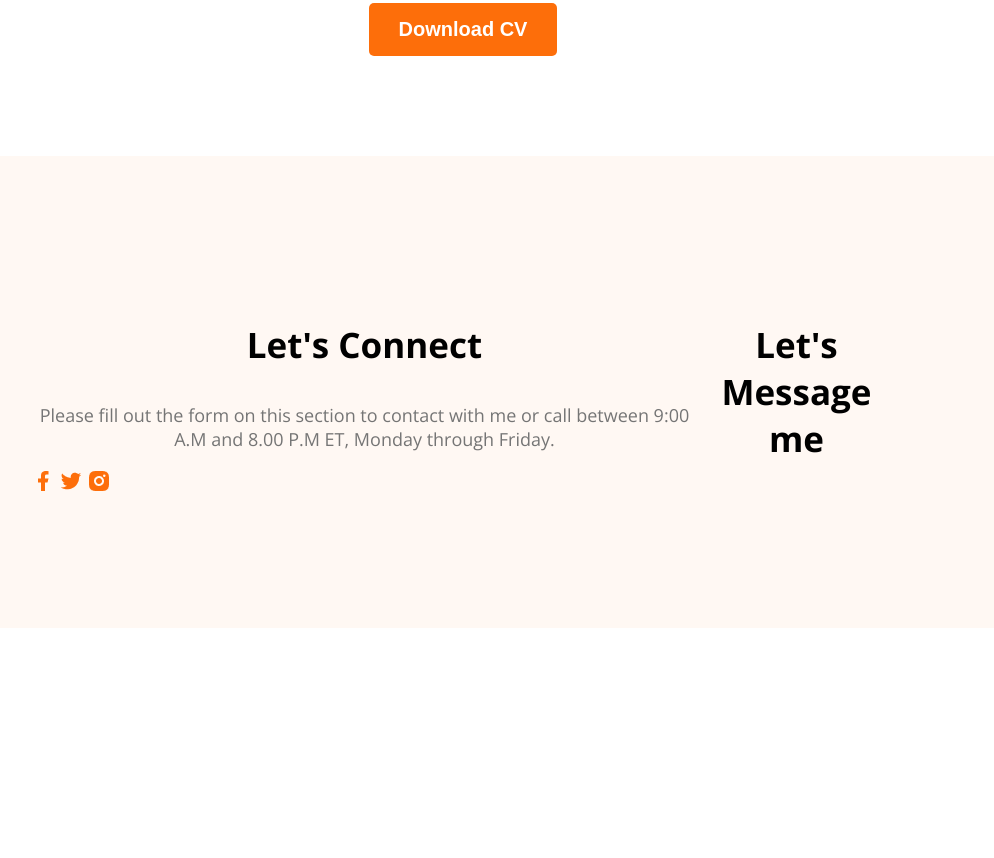
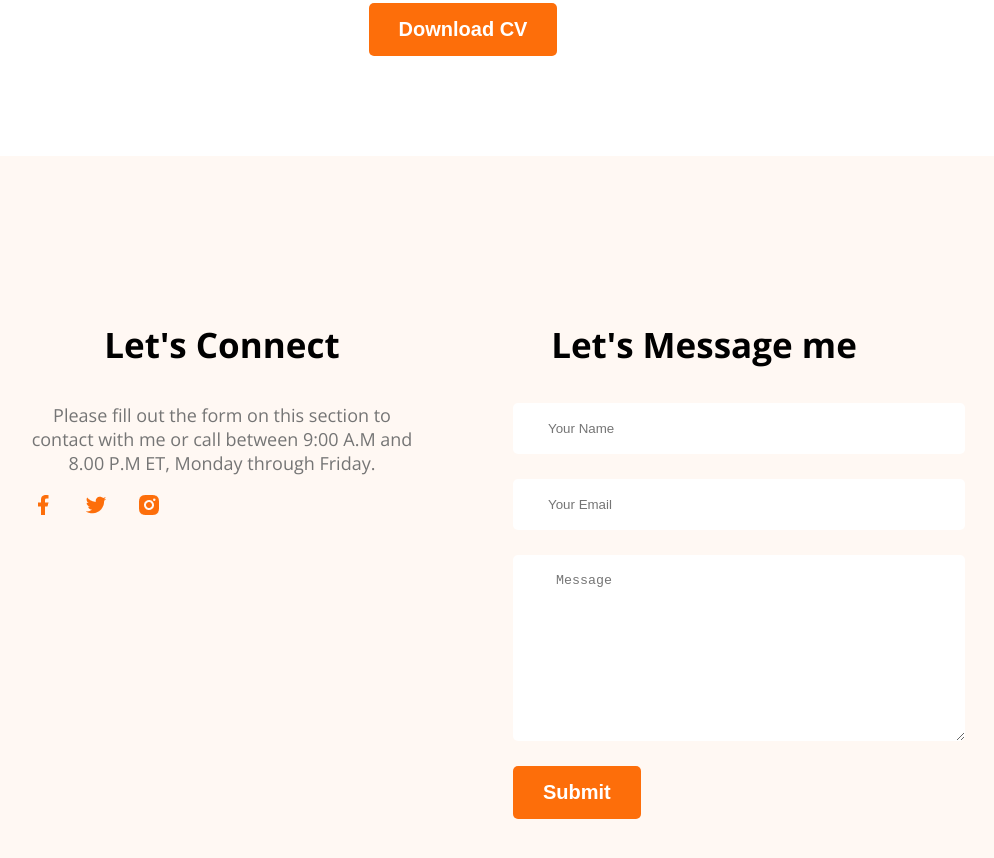
Before and after one commit to Mohammed-Saiful-Islam/web-developer-portfolio, a plain HTML site: page index.html in a window 1280 px wide. Shown: the part 3022-3880 px from the top of the page, without its empty margins (177-1171 px from the left). Before the commit the page ends 3658 px from the top, so only its background shows below. Drawn offline with nearby package versions, Linux system fonts and the light colour scheme.

Commit message:
finished footer section with contact form

```diff
--- a/index.html
+++ b/index.html
@@ -176,6 +176,12 @@
         </div>
         <div class="footer-column">
             <h3 class="section-title">Let's Message me</h3>
+            <form class="contact" action="">
+                <input type="text" placeholder="Your Name">
+                <input type="email" name="" id="" placeholder="Your Email">
+                <textarea class="textarea" name="" id="" cols="30" rows="10" placeholder=" Message"></textarea>
+                <input class="btn-primary" type="submit" value="Submit">
+            </form>
         </div>
     </footer>
 </body>
--- a/styles/portfolio.css
+++ b/styles/portfolio.css
@@ -3,13 +3,16 @@ body {
     font-family: 'lato', sans-serif;
     font-family: 'Open Sans', sans-serif;
 }
+
 /* nav related styles */
 nav {
     display: flex;
 }
+
 .text-primary {
     color: #FD6E0A;
 }
+
 .btn-primary {
     border-radius: 5px;
     background: #FD6E0A;
@@ -19,40 +22,48 @@ nav {
     font-weight: 700;
     padding: 15px 30px;
 }
+
 .section-title {
     color: #181818);
     text-align: center;
     font-size: 35px;
     font-weight: 700;
 }
+
 .section-description {
     color: #757575;
     text-align: center;
     font-size: 18px;
 }
+
 nav {
     display: flex;
     justify-content: space-between;
     align-items: center;
     margin: 0 200px;
 }
+
 .nav-title {
     color: var(--Dark-01, #181818);
     font-size: 45px;
     font-weight: 800;
 }
+
 nav>ul {
     display: flex;
     align-items: center;
 }
+
 nav li {
     list-style: none;
     margin-right: 50px;
 }
+
 nav a {
     text-decoration: none;
     color: var(--Dark-02, #474747);
 }
+
 /* header related styles */
 .header {
     background-color: #FFF8F3;
@@ -60,44 +71,54 @@ nav a {
     background-repeat: no-repeat;
     background-position: bottom right;
 }
+
 .banner {
     padding: 30px 30px 0px 150px;
     display: flex;
     align-items: center;
     justify-content: space-between;
 }
+
 .banner .profile-pic {
     width: 500px;
 }
+
 .banner-content {
     max-width: 500px;
 }
+
 .banner-greeting {
     font-size: 45px;
     color: #474747;
     margin-bottom: 0;
 }
+
 .banner-title {
     font-size: 85px;
     font-weight: 700;
     margin-top: 5px;
     margin-bottom: 20px;
 }
+
 .banner-description {
     margin-top: 20px;
     margin-bottom: 50px;
 }
+
 .dev {
     float: left;
 }
+
 /* main section styles */
 main {
     max-width: 1140px;
     margin: 0 auto;
 }
+
 main section {
     margin-top: 130px;
 }
+
 /* about section styles */
 .about {
     padding: 130px;
@@ -105,29 +126,37 @@ main section {
     background-color: #FFF8F3;
     margin: 130px 0;
 }
+
 .about-info-container {
     display: flex;
     justify-content: space-around;
 }
+
 .about-info {
     text-align: center;
 }
+
 main>section>div h4 {
     font-weight: normal;
 }
+
 main>section>div p {
     font-weight: bold;
 }
+
 #what-i-do-descrition {
     padding: 30px 150px;
 }
+
 .skill-description {
     font-weight: normal;
 }
+
 /* skills related styles */
 .skills-container {
     display: flex;
 }
+
 .skill {
     padding: 30px;
     gap: 24px;
@@ -135,44 +164,74 @@ main>section>div p {
     background: #FFF;
     box-shadow: 0px 6px 50px 0px rgba(0, 0, 0, 0.06);
 }
+
 .skill-description {
     color: #757575;
 }
+
 /* Resume Section styles */
 .resume-column-title {
     color: var#474747;
     font-size: 30px;
     font-weight: 700;
 }
+
 .resume-container {
     display: flex;
     gap: 50px;
 }
+
 .resume-item-title {
     color: #474747;
     font-size: 25px;
     font-weight: 700;
     margin-bottom: 10px;
 }
-.resume-item-institute{
+
+.resume-item-institute {
     margin-bottom: 20px;
     margin-top: 0px;
 }
+
 .resume-item-institute,
 .resume-item-description {
     color: #757575;
 }
-.resume-container hr{
+
+.resume-container hr {
     margin: 30px;
 }
-.download-cv{
+
+.download-cv {
     margin-top: 50px;
     text-align: center;
 }
+
 /* footer style */
-footer{
+footer {
     display: flex;
+    gap: 100px;
     background: #FFF8F3;
     margin-top: 100px;
     padding: 130px 200px;
 }
+
+.footer-column {
+    width: 50%;
+}
+
+.social-links a{
+    margin-right: 25px;
+}
+
+.contact input[type="text"], .contact input[type="email"],
+textarea {
+    display: block;
+    margin-bottom: 25px;
+    padding: 18px 35px;
+    color: #757575;
+    border-radius: 5px;
+    background: #FFF;
+    border: 0;
+    width: 100%;
+}
```
